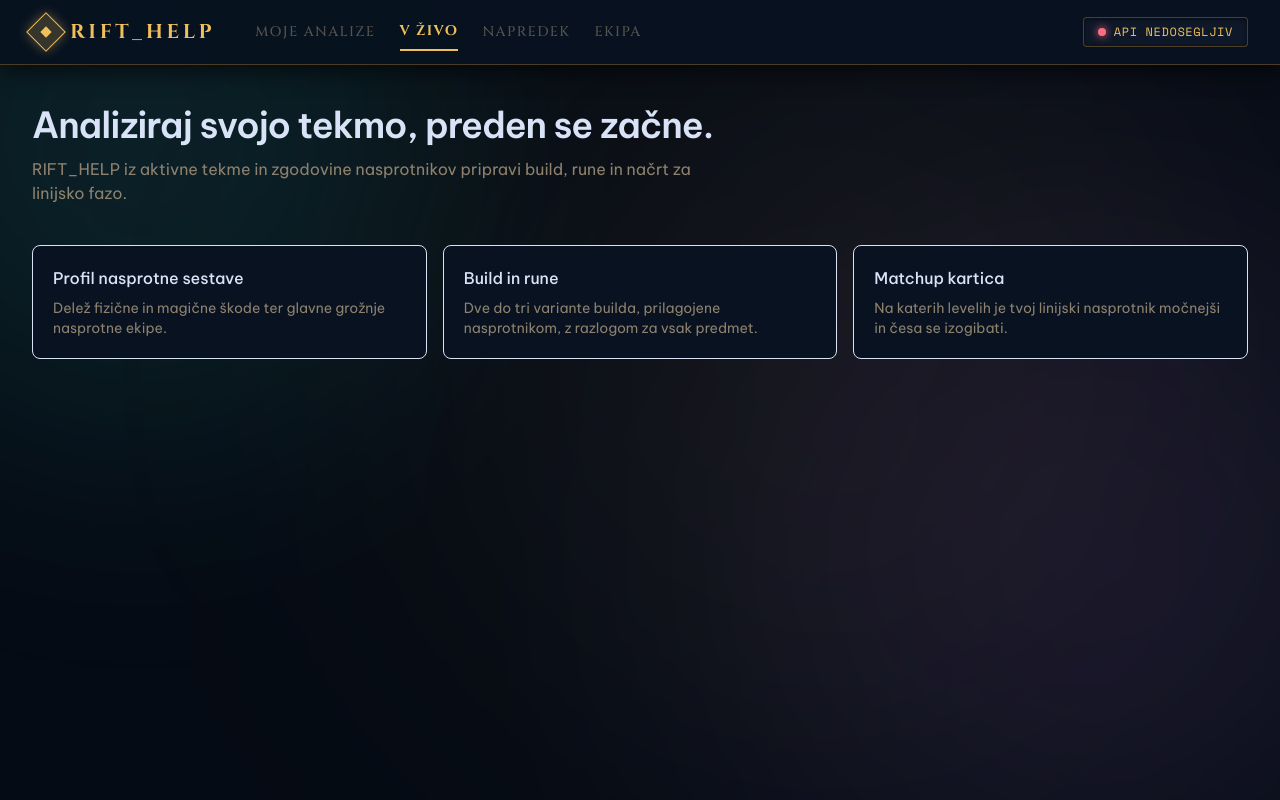
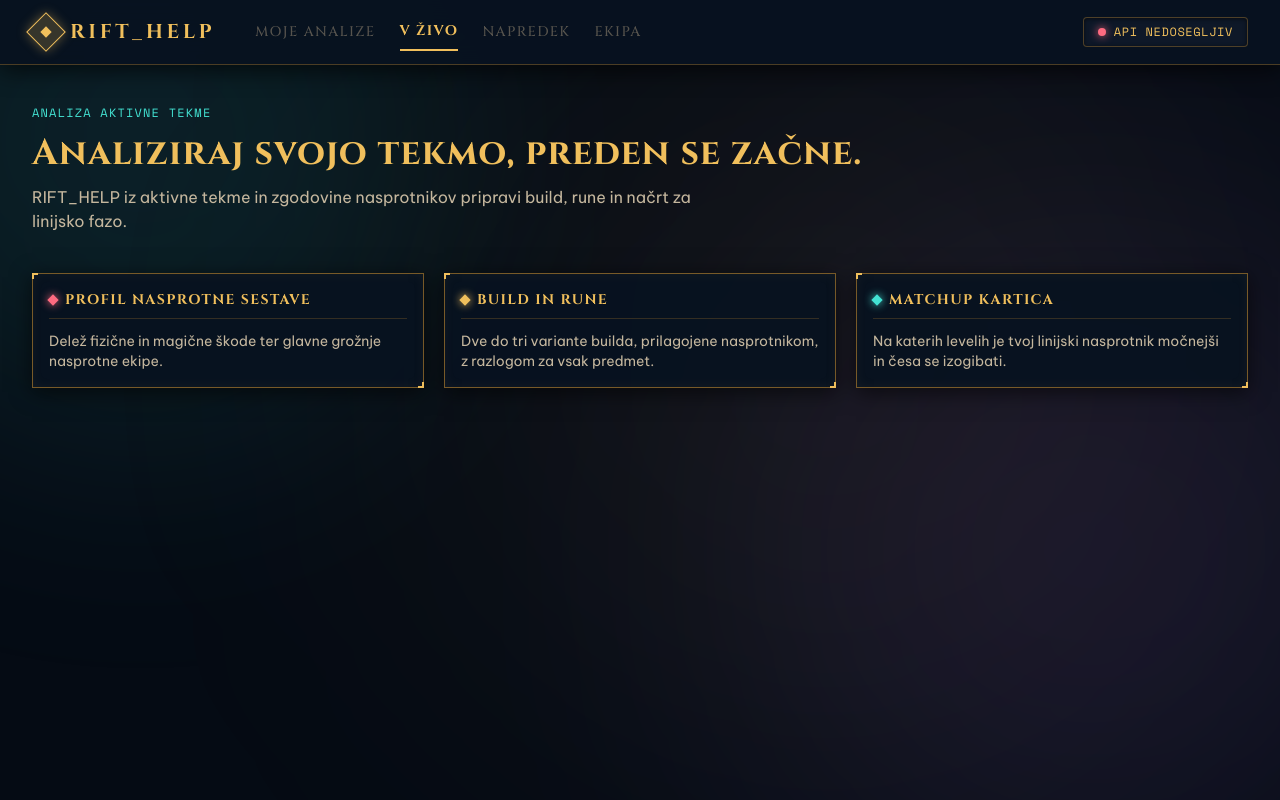
Before and after one commit to Valeri123car/RIRS, a Next.js app in the folder frontend/: page / in a window 1280 px wide. Built offline with nearby package versions, Linux system fonts and the light colour scheme; no server answers.

Commit message:
feat: začetna stran v novem stilu s paneli (#34)

```diff
--- a/frontend/src/app/page.tsx
+++ b/frontend/src/app/page.tsx
@@ -1,14 +1,19 @@
+import { Panel } from "@/components/ui/panel";
+
 const FEATURES = [
   {
     title: "Profil nasprotne sestave",
+    accent: "error",
     description: "Delež fizične in magične škode ter glavne grožnje nasprotne ekipe.",
   },
   {
     title: "Build in rune",
+    accent: "primary",
     description: "Dve do tri variante builda, prilagojene nasprotnikom, z razlogom za vsak predmet.",
   },
   {
     title: "Matchup kartica",
+    accent: "secondary",
     description: "Na katerih levelih je tvoj linijski nasprotnik močnejši in česa se izogibati.",
   },
 ] as const;
@@ -17,23 +22,25 @@ export default function HomePage() {
   return (
     <div className="flex flex-col gap-10">
       <section className="flex flex-col gap-3">
-        <h1 className="text-3xl font-semibold tracking-tight sm:text-4xl">
+        <p className="font-label text-xs tracking-widest text-secondary uppercase">
+          Analiza aktivne tekme
+        </p>
+        <h1 className="font-headline text-3xl font-bold tracking-wide text-primary sm:text-4xl">
           Analiziraj svojo tekmo, preden se začne.
         </h1>
-        <p className="max-w-2xl text-muted">
+        <p className="max-w-2xl text-on-surface-variant">
           RIFT_HELP iz aktivne tekme in zgodovine nasprotnikov pripravi build, rune in načrt za
           linijsko fazo.
         </p>
       </section>
 
-      <section className="grid gap-4 sm:grid-cols-3">
+      <div className="grid gap-5 md:grid-cols-3">
         {FEATURES.map((feature) => (
-          <article key={feature.title} className="rounded-lg border border-border bg-surface p-5">
-            <h2 className="font-medium">{feature.title}</h2>
-            <p className="mt-2 text-sm text-muted">{feature.description}</p>
-          </article>
+          <Panel key={feature.title} title={feature.title} accent={feature.accent}>
+            <p className="text-sm text-on-surface-variant">{feature.description}</p>
+          </Panel>
         ))}
-      </section>
+      </div>
     </div>
   );
 }
```
